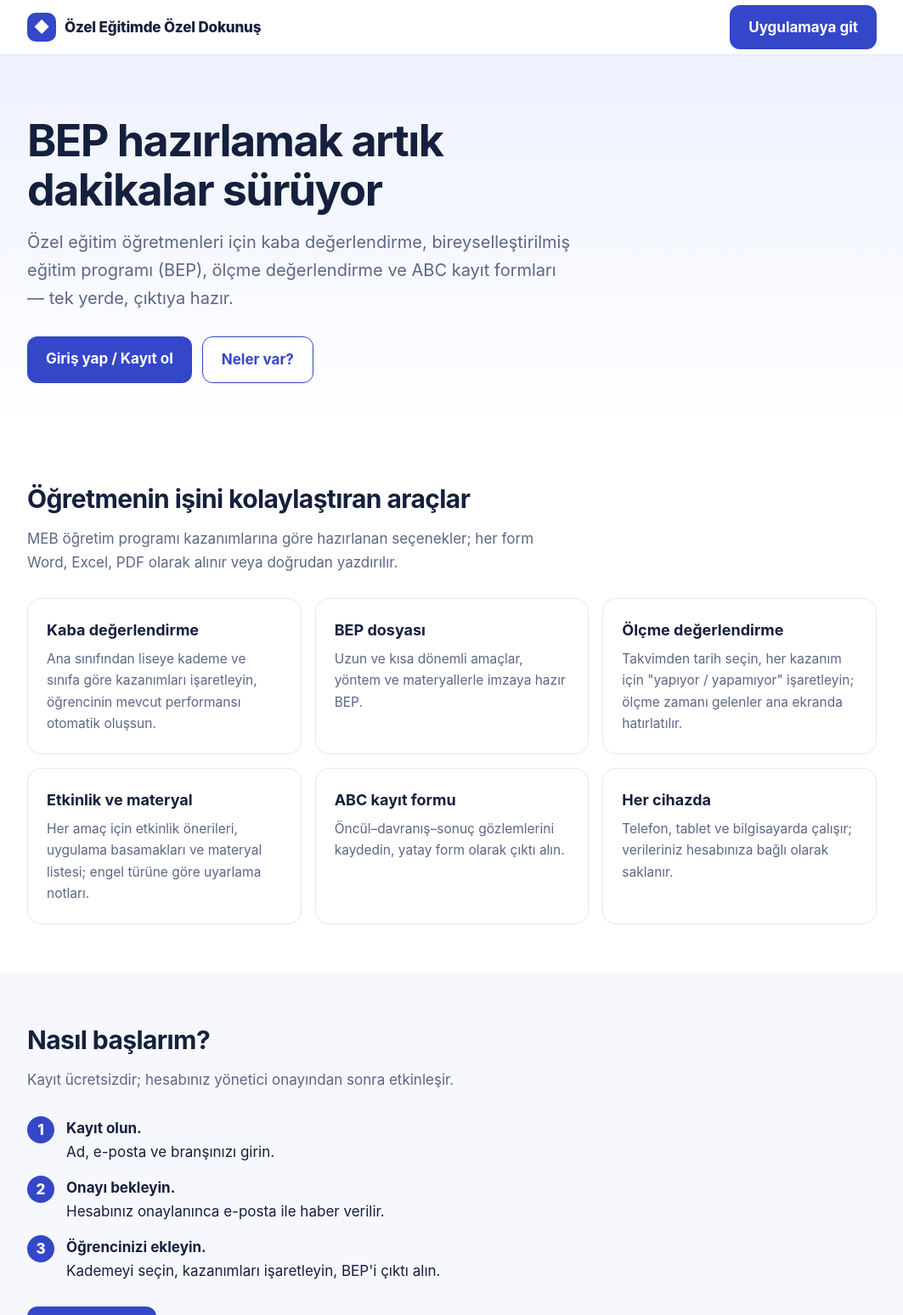
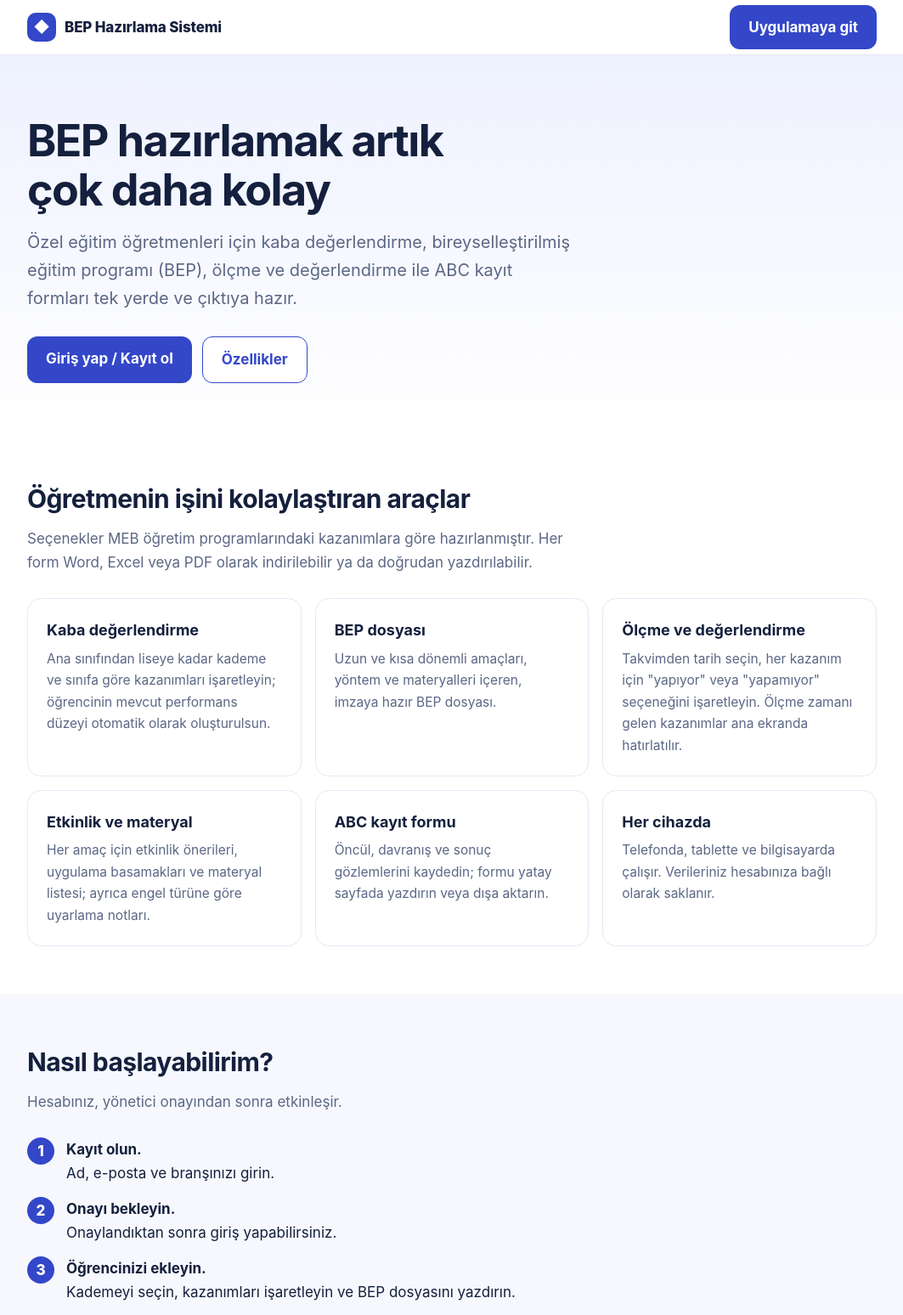
Before and after one commit to serhatesen1-hub/bep, a plain HTML site: page public/landing.html in a window 1280 px wide. Shown: the top 1548 px of the page at 85% size, without its empty margins (108-1171 px from the left). Drawn offline with Linux system fonts and the light colour scheme.

Commit message:
Slogan kaldırıldı, metinlerde dil bilgisi düzeltmeleri, onay mesajı güncellendi
Co-Authored-By: Claude Sonnet 5.5 <noreply@anthropic.com>
Claude-Session: https://claude.ai/code/session_0138EVwBYV4eauw9TjLYBgtT

```diff
--- a/public/landing.html
+++ b/public/landing.html
@@ -1,7 +1,7 @@
 <!doctype html>
 <html lang="tr"><head><meta charset="utf-8"><meta name="viewport" content="width=device-width,initial-scale=1">
-<title>Özel Eğitimde Özel Dokunuş – BEP Hazırlama Sistemi</title>
-<meta name="description" content="Özel eğitim öğretmenleri için kaba değerlendirme, BEP, ölçme değerlendirme ve ABC kayıt formlarını hazırlayan ücretsiz web uygulaması.">
+<title>BEP Hazırlama Sistemi</title>
+<meta name="description" content="Özel eğitim öğretmenleri için kaba değerlendirme, BEP, ölçme ve değerlendirme ile ABC kayıt formlarını hazırlayan web uygulaması.">
 <link rel="icon" href="icons/icon-192.png">
 <style>
 :root{--b:#3347c8;--b2:#2a3aa8;--ink:#14203d;--mut:#5b6785;--line:#e3e8f4;--bg:#f6f8fd}
@@ -23,24 +23,24 @@ section{padding:56px 0}h2{font-size:30px;letter-spacing:-.02em;margin:0 0 8px}.l
 .note{background:#fff7e6;border-left:4px solid #e0a100;padding:14px 16px;border-radius:10px;font-size:15px;color:#4a3a10}
 footer{border-top:1px solid var(--line);padding:28px 0;color:var(--mut);font-size:14.5px}
 </style></head><body>
-<header><div class="wrap nav"><div class="brand"><i>◆</i> Özel Eğitimde Özel Dokunuş</div><a class="btn" href="https://bep.alanyaozelegitim.net/">Uygulamaya git</a></div></header>
+<header><div class="wrap nav"><div class="brand"><i>◆</i> BEP Hazırlama Sistemi</div><a class="btn" href="https://bep.alanyaozelegitim.net/">Uygulamaya git</a></div></header>
 <div class="hero"><div class="wrap">
-<h1>BEP hazırlamak artık<br>dakikalar sürüyor</h1>
-<p>Özel eğitim öğretmenleri için kaba değerlendirme, bireyselleştirilmiş eğitim programı (BEP), ölçme değerlendirme ve ABC kayıt formları — tek yerde, çıktıya hazır.</p>
-<div class="row"><a class="btn" href="https://bep.alanyaozelegitim.net/">Giriş yap / Kayıt ol</a><a class="btn ghost" href="#ozellikler">Neler var?</a></div>
+<h1>BEP hazırlamak artık<br>çok daha kolay</h1>
+<p>Özel eğitim öğretmenleri için kaba değerlendirme, bireyselleştirilmiş eğitim programı (BEP), ölçme ve değerlendirme ile ABC kayıt formları tek yerde ve çıktıya hazır.</p>
+<div class="row"><a class="btn" href="https://bep.alanyaozelegitim.net/">Giriş yap / Kayıt ol</a><a class="btn ghost" href="#ozellikler">Özellikler</a></div>
 </div></div>
-<section id="ozellikler"><div class="wrap"><h2>Öğretmenin işini kolaylaştıran araçlar</h2><p class="lead">MEB öğretim programı kazanımlarına göre hazırlanan seçenekler; her form Word, Excel, PDF olarak alınır veya doğrudan yazdırılır.</p>
+<section id="ozellikler"><div class="wrap"><h2>Öğretmenin işini kolaylaştıran araçlar</h2><p class="lead">Seçenekler MEB öğretim programlarındaki kazanımlara göre hazırlanmıştır. Her form Word, Excel veya PDF olarak indirilebilir ya da doğrudan yazdırılabilir.</p>
 <div class="grid">
-<div class="card"><h3>Kaba değerlendirme</h3><p>Ana sınıfından liseye kademe ve sınıfa göre kazanımları işaretleyin, öğrencinin mevcut performansı otomatik oluşsun.</p></div>
-<div class="card"><h3>BEP dosyası</h3><p>Uzun ve kısa dönemli amaçlar, yöntem ve materyallerle imzaya hazır BEP.</p></div>
-<div class="card"><h3>Ölçme değerlendirme</h3><p>Takvimden tarih seçin, her kazanım için "yapıyor / yapamıyor" işaretleyin; ölçme zamanı gelenler ana ekranda hatırlatılır.</p></div>
-<div class="card"><h3>Etkinlik ve materyal</h3><p>Her amaç için etkinlik önerileri, uygulama basamakları ve materyal listesi; engel türüne göre uyarlama notları.</p></div>
-<div class="card"><h3>ABC kayıt formu</h3><p>Öncül–davranış–sonuç gözlemlerini kaydedin, yatay form olarak çıktı alın.</p></div>
-<div class="card"><h3>Her cihazda</h3><p>Telefon, tablet ve bilgisayarda çalışır; verileriniz hesabınıza bağlı olarak saklanır.</p></div>
+<div class="card"><h3>Kaba değerlendirme</h3><p>Ana sınıfından liseye kadar kademe ve sınıfa göre kazanımları işaretleyin; öğrencinin mevcut performans düzeyi otomatik olarak oluşturulsun.</p></div>
+<div class="card"><h3>BEP dosyası</h3><p>Uzun ve kısa dönemli amaçları, yöntem ve materyalleri içeren, imzaya hazır BEP dosyası.</p></div>
+<div class="card"><h3>Ölçme ve değerlendirme</h3><p>Takvimden tarih seçin, her kazanım için "yapıyor" veya "yapamıyor" seçeneğini işaretleyin. Ölçme zamanı gelen kazanımlar ana ekranda hatırlatılır.</p></div>
+<div class="card"><h3>Etkinlik ve materyal</h3><p>Her amaç için etkinlik önerileri, uygulama basamakları ve materyal listesi; ayrıca engel türüne göre uyarlama notları.</p></div>
+<div class="card"><h3>ABC kayıt formu</h3><p>Öncül, davranış ve sonuç gözlemlerini kaydedin; formu yatay sayfada yazdırın veya dışa aktarın.</p></div>
+<div class="card"><h3>Her cihazda</h3><p>Telefonda, tablette ve bilgisayarda çalışır. Verileriniz hesabınıza bağlı olarak saklanır.</p></div>
 </div></div></section>
-<section class="alt"><div class="wrap"><h2>Nasıl başlarım?</h2><p class="lead">Kayıt ücretsizdir; hesabınız yönetici onayından sonra etkinleşir.</p>
-<ol class="steps"><li><div><b>Kayıt olun.</b><br>Ad, e-posta ve branşınızı girin.</div></li><li><div><b>Onayı bekleyin.</b><br>Hesabınız onaylanınca e-posta ile haber verilir.</div></li><li><div><b>Öğrencinizi ekleyin.</b><br>Kademeyi seçin, kazanımları işaretleyin, BEP'i çıktı alın.</div></li></ol>
+<section class="alt"><div class="wrap"><h2>Nasıl başlayabilirim?</h2><p class="lead">Hesabınız, yönetici onayından sonra etkinleşir.</p>
+<ol class="steps"><li><div><b>Kayıt olun.</b><br>Ad, e-posta ve branşınızı girin.</div></li><li><div><b>Onayı bekleyin.</b><br>Onaylandıktan sonra giriş yapabilirsiniz.</div></li><li><div><b>Öğrencinizi ekleyin.</b><br>Kademeyi seçin, kazanımları işaretleyin ve BEP dosyasını yazdırın.</div></li></ol>
 <p style="margin-top:28px"><a class="btn" href="https://bep.alanyaozelegitim.net/">Hemen başla</a></p></div></section>
-<section><div class="wrap"><p class="note"><b>Önemli:</b> Uygulamadaki öneri ve şablonlar öğretmene yardımcı araçtır; resmî belge yerine geçmez. Öğrenci verileri kişisel veridir; velilere aydınlatma yapmak ve gerekli izinleri almak kullanıcının sorumluluğundadır. <a href="gizlilik.html">Gizlilik ve aydınlatma metni</a></p></div></section>
-<footer><div class="wrap">© Özel Eğitimde Özel Dokunuş · <a href="gizlilik.html">Gizlilik</a></div></footer>
+<section><div class="wrap"><p class="note"><b>Önemli:</b> Uygulamadaki öneriler ve şablonlar öğretmene yardımcı araçlardır; resmî belge yerine geçmez. Öğrenci verileri kişisel veridir; velilere aydınlatma yapılması ve gerekli izinlerin alınması kullanıcının sorumluluğundadır. <a href="gizlilik.html">Gizlilik ve aydınlatma metni</a></p></div></section>
+<footer><div class="wrap">© BEP Hazırlama Sistemi · <a href="gizlilik.html">Gizlilik</a></div></footer>
 </body></html>
```
Also changed, not shown: public/gizlilik.html (+2 -2 lines), public/index.html (+4 -4 lines).
